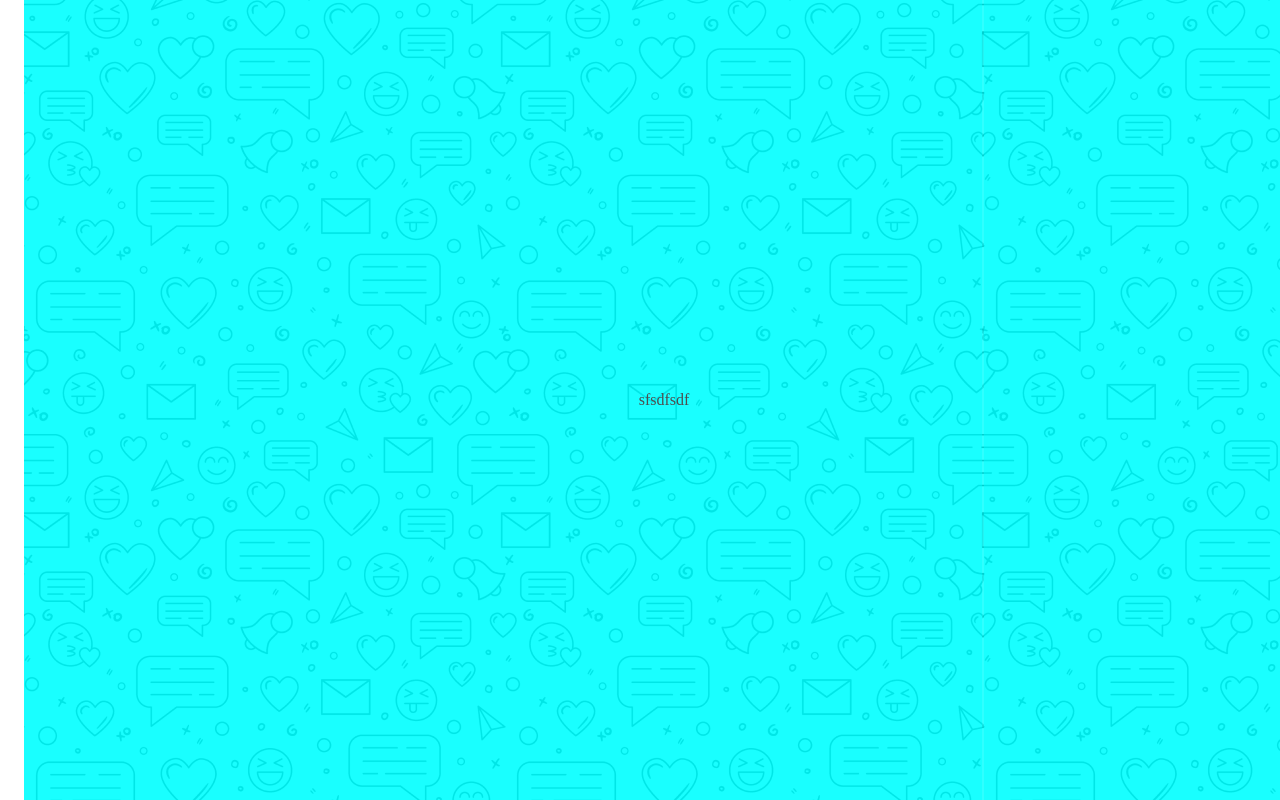
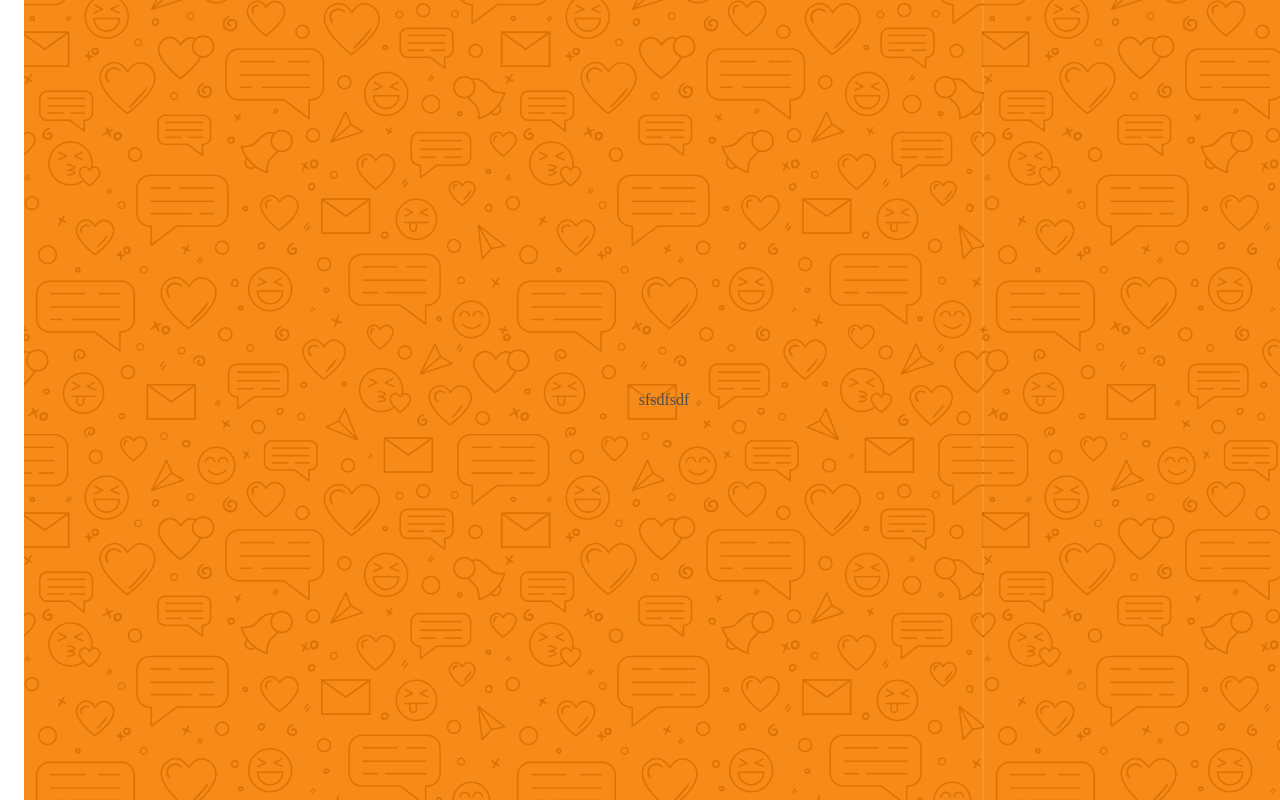
Before and after one commit to mahyarErshad/perfex-chat, a React (Create React App) app: page / in a window 1280 px wide. Built offline with nearby package versions, Linux system fonts and the light colour scheme; a web font is replaced by a local one.

Commit message:
Defined primary color

```diff
--- a/src/index.css
+++ b/src/index.css
@@ -44,6 +44,9 @@ body,
   font-family: yekanBakh;
   direction: rtl;
 }
+:root {
+  --primary-color: #f77f00;
+}
 .flex-center {
   @apply flex justify-center items-center;
 }
@@ -52,5 +55,5 @@ body,
 }
 .hero-section {
   background-image: url(./assets/images/hero-section-emoji-chats.png);
-  background-color: cyan;
+  background-color: var(--primary-color);
 }
```
